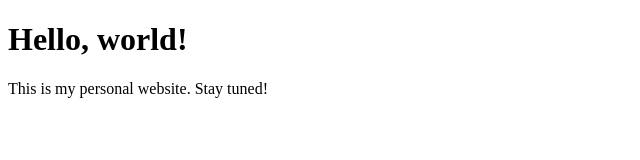
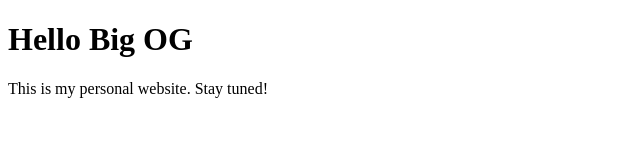
Before and after one commit to JBelcher53/Bookmark-stuff-JB-needs, a plain HTML site: page index.html in a window 1280 px wide. Shown: the full height of the page, 0-640 px from the left. Drawn offline with Linux system fonts and the light colour scheme.

Commit message:
Update index.html

```diff
--- a/index.html
+++ b/index.html
@@ -4,7 +4,7 @@
   <title>Welcome to Justin's Site</title>
 </head>
 <body>
-  <h1>Hello, world!</h1>
+  <h1>Hello Big OG</h1>
   <p>This is my personal website. Stay tuned!</p>
 </body>
 </html>
```
